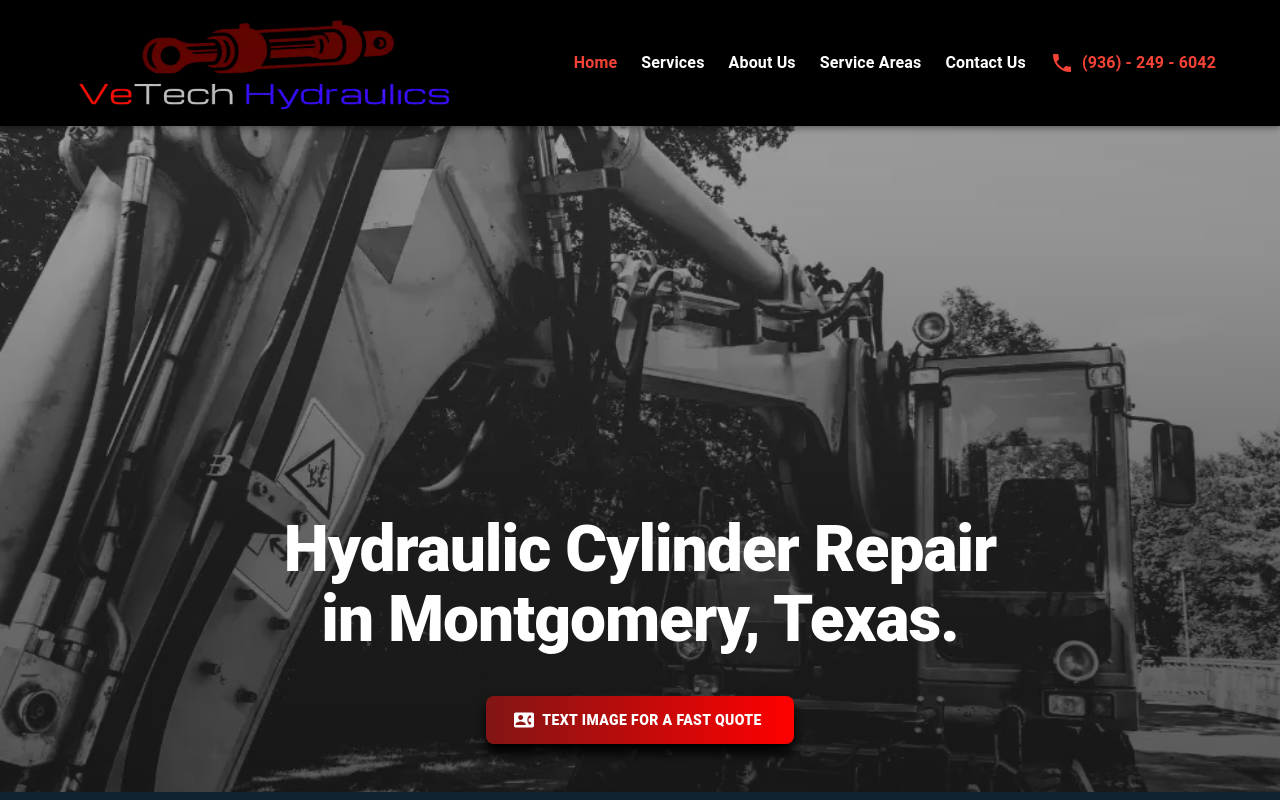
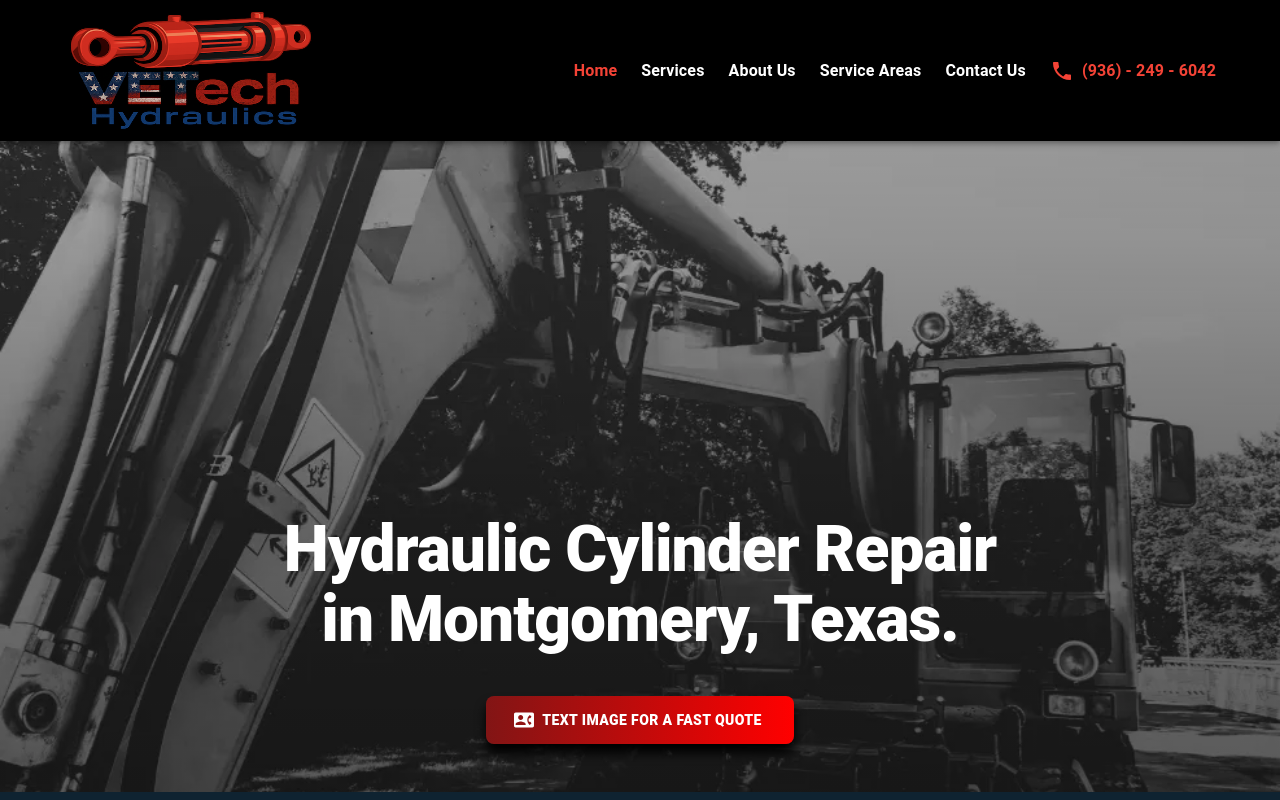
Before and after one commit to JuanTorresCortes/vetech-hydraulics-website, a Next.js app: page / in a window 1280 px wide. Built offline with nearby package versions, Linux system fonts and the light colour scheme.

Commit message:
logo edit

```diff
--- a/src/components/Navbar.js
+++ b/src/components/Navbar.js
@@ -172,8 +172,8 @@ const Navbar = () => {
               <Image
                 src="/logo.png"
                 alt="Vetech Hydraulics Logo"
-                width={isMobile ? 200 : 400}
-                height={isMobile ? 55 : 110}
+                width={isMobile ? 200 : 250}
+                height={isMobile ? 100 : 125}
                 style={{ cursor: "pointer" }}
                 priority
               />
```
Also changed, not shown: public/logo.png, public/logo.webp (added).
